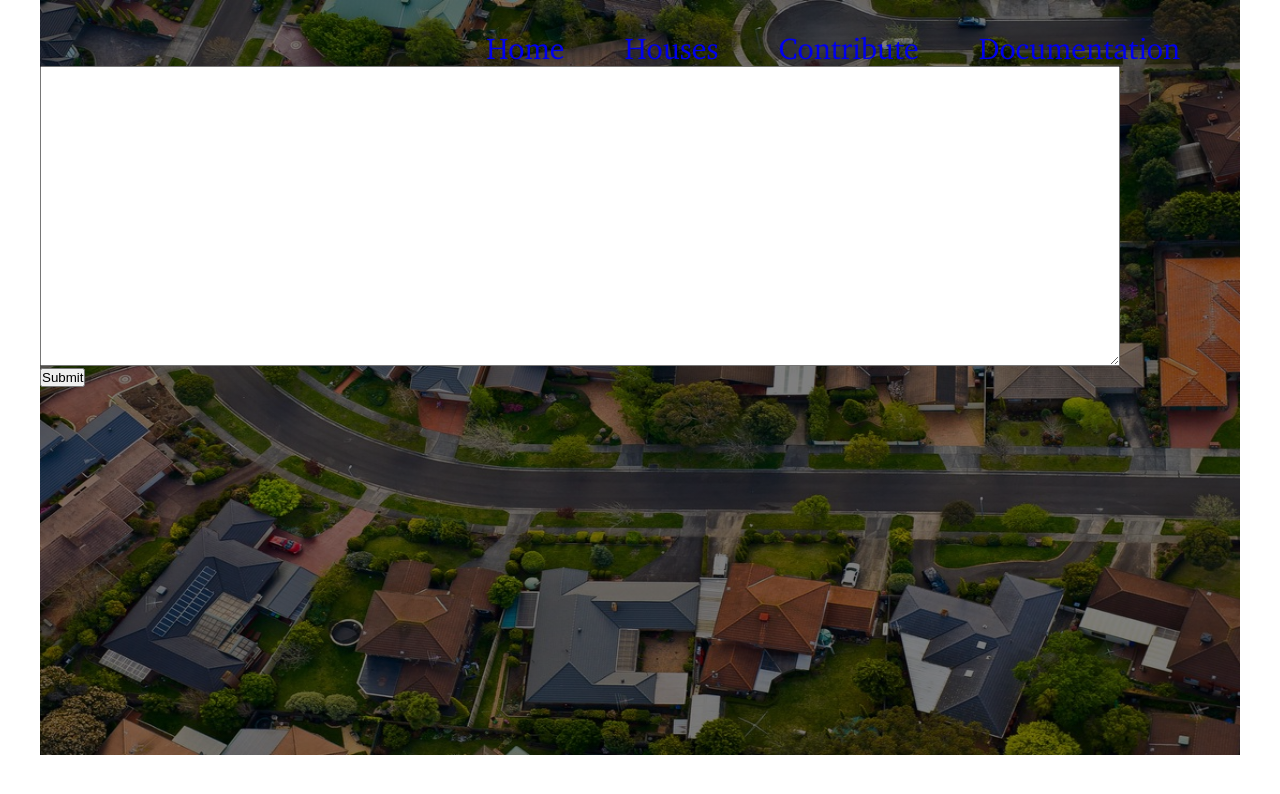
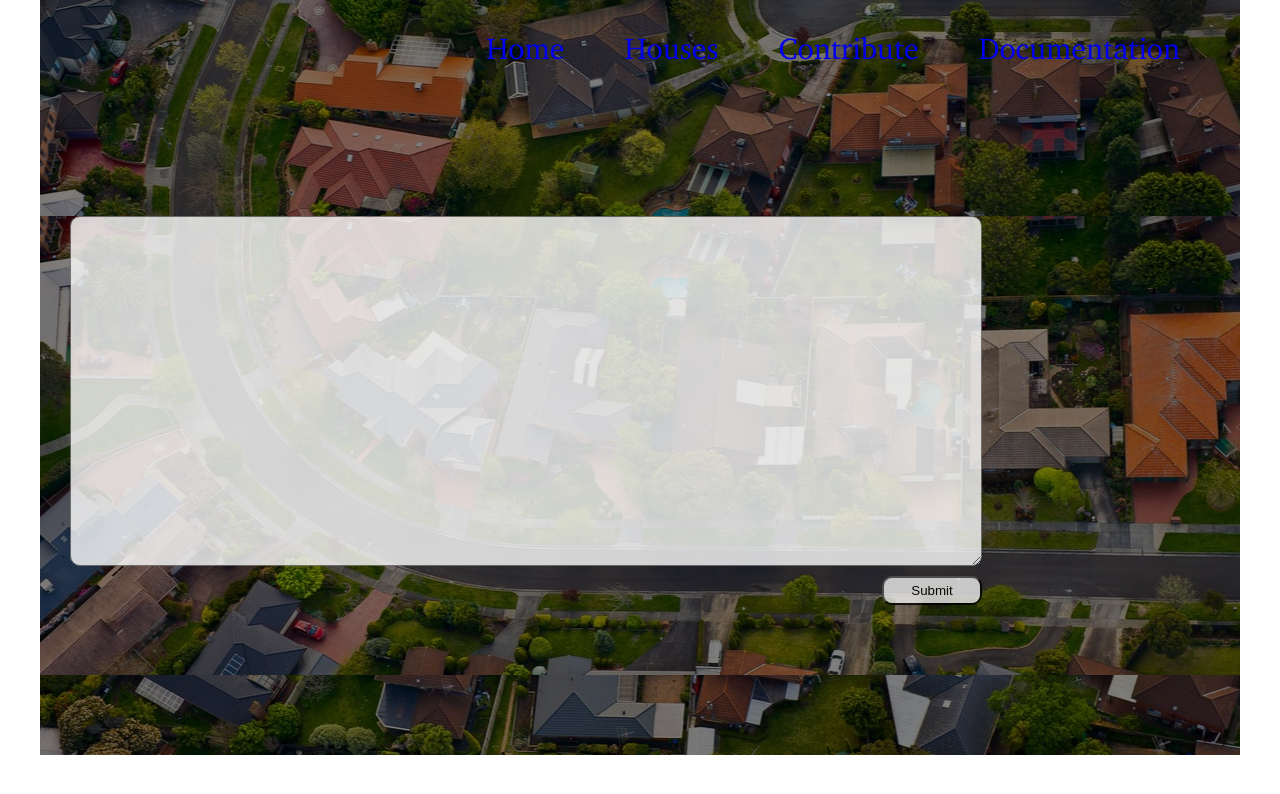
Before and after one commit to Wael-Alhomsi/class18Project, a React (Create React App) app in the folder client/: page /contribute in a window 1280 px wide. Shown: the top 794 px of the page. Built offline with nearby package versions, Linux system fonts and the light colour scheme.

Commit message:
added homework week4

```diff
--- a/client/src/App.scss
+++ b/client/src/App.scss
@@ -20,8 +20,6 @@ $color-background: #e7f1f6;
 
 .App {
     font-family: Charter;
-    // max-width: 1350px;
-    // min-width: 1200px;
     width: 1200px;
     height: 755px;
     margin: 0 auto;
@@ -29,7 +27,72 @@ $color-background: #e7f1f6;
         url('./assets/multiple-houses.jpeg');
     background-position: center;
     background-repeat: no-repeat;
-    background-size: 1350px 755px;
+    //background-size: 1200px 755px;
+    background-color: $color-dark;
+
+    #houses-list {
+        height: auto;
+        background-image: linear-gradient(
+                rgba(0, 0, 0, 0.5),
+                rgba(0, 0, 0, 0.5)
+            ),
+            url('./assets/multiple-houses.jpeg');
+        background-position: center;
+        background-repeat: repeat;
+        padding: 0px 30px 60px 30px;
+    }
+
+    #adding-form {
+        height: auto;
+        background-image: linear-gradient(
+                rgba(0, 0, 0, 0.5),
+                rgba(0, 0, 0, 0.5)
+            ),
+            url('./assets/multiple-houses.jpeg');
+        background-position: center;
+        background-repeat: repeat;
+        padding: 0px 30px 60px 30px;
+        form {
+            opacity: 0.8;
+            .error {
+                color: red;
+                width: 80%;
+                background-color: $color-background;
+                border-radius: 10px;
+                opacity: 0.8;
+                padding: 5px 10px;
+                margin-top: 10px;
+            }
+
+            textarea {
+                margin-top: 150px;
+                width: 80%;
+                height: 350px;
+                display: block;
+                padding: 10px;
+                border-radius: 10px;
+            }
+            button {
+                padding: 5px;
+                width: 100px;
+                text-align: center;
+                position: relative;
+                left: 812px;
+                margin: 0 auto;
+                border-radius: 10px;
+                margin: 10px 0px;
+            }
+            .contribution-report {
+                color: whit;
+                background-color: $color-background;
+                padding: 10px;
+                border-radius: 10px;
+            }
+        }
+    }
+    //
+    //
+    //
 
     h1 {
         font-size: 85px;
@@ -175,11 +238,6 @@ $color-background: #e7f1f6;
             padding-top: 50px;
         }
     }
-    textarea {
-        width: 90%;
-        height: 300px;
-        display: block;
-    }
 
     .desktop-menu {
         display: flex;
@@ -260,8 +318,6 @@ $color-background: #e7f1f6;
 
 @media screen and (max-width: 500px) {
     .App {
-        // max-width: 500;
-        // min-width: 200;
         width: auto;
         height: 685px;
         h1 {
@@ -361,8 +417,6 @@ $color-background: #e7f1f6;
                 font-size: 20px;
             }
         }
-        //
-        //
         .desktop-menu {
             display: none;
         }
--- a/client/src/components/AddingHouses.js
+++ b/client/src/components/AddingHouses.js
@@ -30,18 +30,20 @@ export default class AddingHouses extends Component {
     render() {
         const { error, report } = this.state;
         return (
-            <form onSubmit={this.submit}>
-                <textarea ref={input => (this.dataInput = input)} />
+            <div id="adding-form">
+                {' '}
+                <form onSubmit={this.submit}>
+                    <div className="contribution-entry">
+                        <textarea ref={input => (this.dataInput = input)} />
 
-                {error && <div>{error}</div>}
+                        {error && <div className="error">{error}</div>}
 
-                <button>Submit</button>
+                        <button>Submit</button>
+                    </div>
 
-                <br />
-                <br />
-
-                {report && <HouseContributionReport report={report} />}
-            </form>
+                    {report && <HouseContributionReport report={report} />}
+                </form>
+            </div>
         );
     }
 }
--- a/client/src/components/HouseContributionReport.js
+++ b/client/src/components/HouseContributionReport.js
@@ -4,7 +4,9 @@ export default class HouseContributionReport extends Component {
     render() {
         const { report } = this.props;
         return (
-            <div>
+            <div className="contribution-report">
+                <h3>
+                    {' '}
                     {`${
                         report.validHousesCount
                     } houses are added successfuly to the database.`}
@@ -12,6 +14,9 @@ export default class HouseContributionReport extends Component {
                     {`${
                         report.invalidHousesArray.length
                     } objects are invalid house objects.`}
+                </h3>
+                <br />
+                <br />
                 {report.invalidHousesArray.map((data, i) => (
                     <div key={i}>
                         <h4>{`Invalid house object number ${i + 1}`}</h4>
--- a/client/src/components/HousesList.js
+++ b/client/src/components/HousesList.js
@@ -123,7 +123,7 @@ export default class HousesList extends Component {
         page = parseInt(page, 10);
         const pages = Math.ceil(total / pageSize);
         return (
-            <form>
+            <form id="houses-list">
                 <div>
                     <label>Total number of rooms</label>
                     <br />
```
Lines whose indentation alone changed are shown as unchanged.
